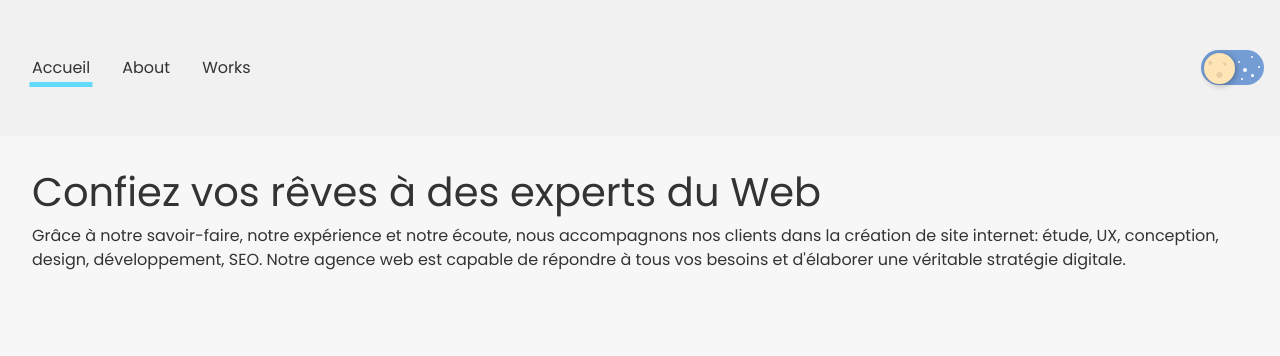
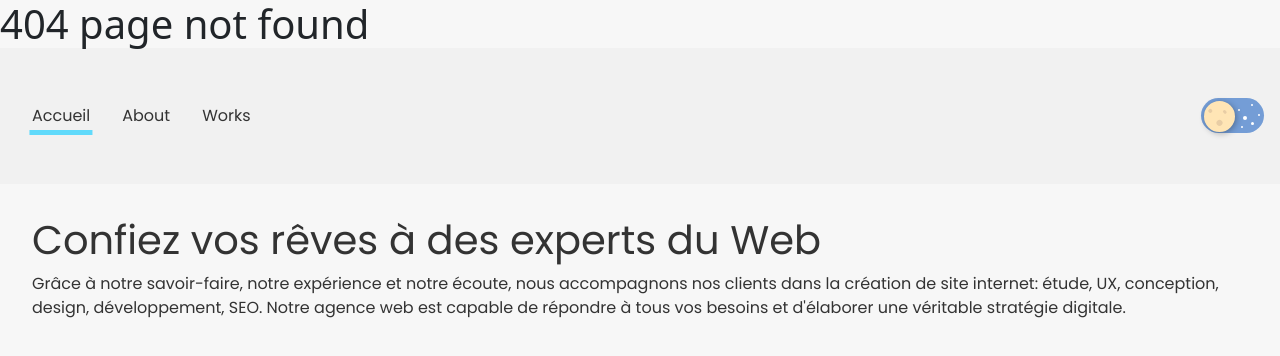
Before and after one commit to aauugguussttiinn/agency-website, a React (Create React App) app: page / in a window 1280 px wide. Shown: the top 356 px of the page. Built offline with nearby package versions, Linux system fonts and the light colour scheme.

Commit message:
Notfound works

```diff
--- a/src/App.jsx
+++ b/src/App.jsx
@@ -4,7 +4,7 @@ import Home from 'pages/Home/Home';
 import About from 'pages/About/About';
 import Works from 'pages/Works/Works';
 import Work from 'components/Work/Work';
-// import NotFound from 'pages/NotFound/NotFound';
+import NotFound from 'pages/NotFound/NotFound';
 import { ThemeContext } from "Context/ThemeContext";
 
 const App = () => {
@@ -13,12 +13,14 @@ const App = () => {
   return (
     <BrowserRouter>
       <Switch>
+        <Route component={NotFound} />
+      </Switch>
+      <Switch>
         <div className={ theme ? "maintheme tolight" : "maintheme todark" }>
           <Route path="/" exact component={Home} />
           <Route path="/about" exact component={About} />
           <Route path="/works" exact component={Works} />
           <Route path="/works/:workSlug" exact component={Work} />
-          {/* <Route component={NotFound} /> */}
         </div>
       </Switch>
     </BrowserRouter>
--- a/src/pages/NotFound/NotFound.jsx
+++ b/src/pages/NotFound/NotFound.jsx
@@ -2,8 +2,8 @@ import React from 'react';
 
 const NotFound = () => {
   return (
-    <div>
-      <h1>404 page not found</h1>
+    <div className="not-found">
+      <h1 className="m-0">404 page not found</h1>
     </div>
   );
 };
--- /dev/null
+++ b/src/pages/NotFound/_notfound.scss
@@ -0,0 +1,3 @@
+.not-found {
+  background-color: $color-2;
+}
--- a/src/styles/index.scss
+++ b/src/styles/index.scss
@@ -3,6 +3,7 @@
 @import "pages/Home/home";
 @import "pages/About/about";
 @import "pages/Works/works";
+@import "pages/NotFound/notfound";
 @import "components/Header/header";
 @import "components/Navigation/navigation";
 @import "components/ToggleButton/toggle-button";
```
